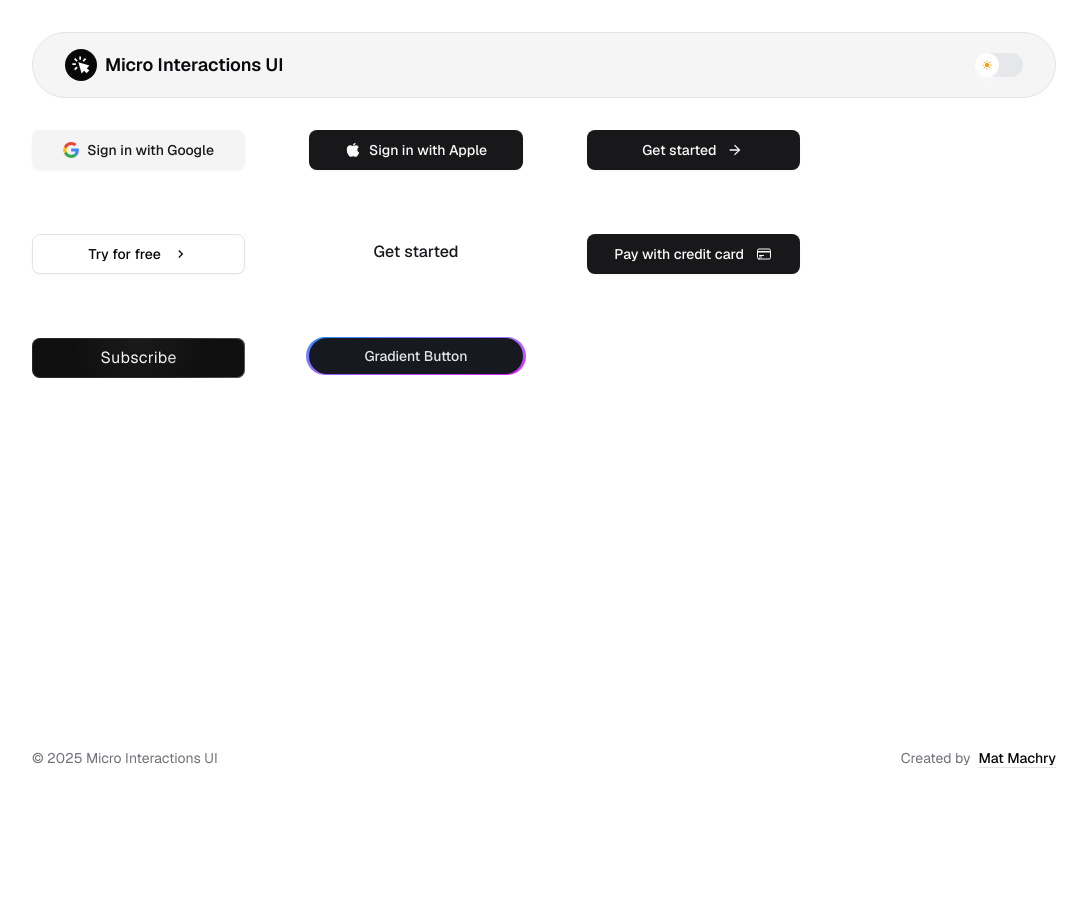
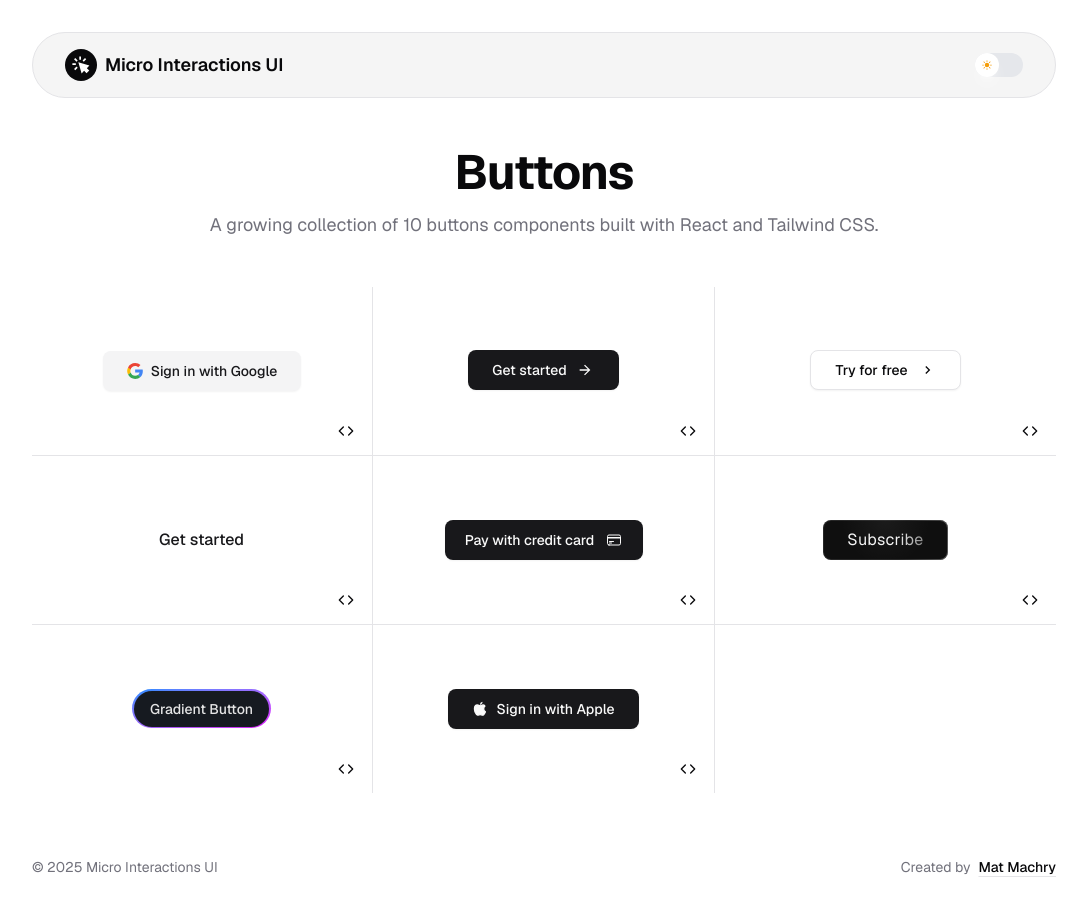
Before and after one commit to mateusmachry/microinteractionsui, a Next.js app: page /buttons in a window 1280 px wide. Shown: the whole page, without its empty margins (96-1183 px from the left). Before the commit the page ends 800 px from the top, so only its background shows below. Built offline with nearby package versions, Linux system fonts and the light colour scheme.

Commit message:
added category page

```diff
--- a/src/app/(categories)/buttons/page.tsx
+++ b/src/app/(categories)/buttons/page.tsx
@@ -6,18 +6,43 @@ import { Button5 } from "@/registry/button5/button5";
 import { Button6 } from "@/registry/button6/button6";
 import { Button7 } from "@/registry/button7/button7";
 import { Button8 } from "@/registry/button8/button8";
+import { CategoryPageGrid } from "@/shared/components/category-page-grid";
+import { CategoryPageHeader } from "@/shared/components/category-page-header";
+import { ComponentDemoCard } from "@/shared/components/component-demo-card";
 
 export default function ButtonComponents() {
     return (
-        <div className="grid grid-cols-1 md:grid-cols-2 xl:grid-cols-3 gap-x-16 gap-y-16 max-w-3xl">
-            <Button1 />
-            <Button8 />
-            <Button2 />
-            <Button3 />
-            <Button4 />
-            <Button5 />
-            <Button6 />
-            <Button7 />
-        </div>
+        <>
+            <CategoryPageHeader title={"Buttons"}>
+                A growing collection of 10 buttons components built
+                with React and Tailwind CSS.
+            </CategoryPageHeader>
+            <CategoryPageGrid>
+                <ComponentDemoCard>
+                    <Button1 />
+                </ComponentDemoCard>
+                <ComponentDemoCard>
+                    <Button2 />
+                </ComponentDemoCard>
+                <ComponentDemoCard>
+                    <Button3 />
+                </ComponentDemoCard>
+                <ComponentDemoCard>
+                    <Button4 />
+                </ComponentDemoCard>
+                <ComponentDemoCard>
+                    <Button5 />
+                </ComponentDemoCard>
+                <ComponentDemoCard>
+                    <Button6 />
+                </ComponentDemoCard>
+                <ComponentDemoCard>
+                    <Button7 />
+                </ComponentDemoCard>
+                <ComponentDemoCard>
+                    <Button8 />
+                </ComponentDemoCard>
+            </CategoryPageGrid>
+        </>
     );
 }
--- a/src/app/(categories)/layout.tsx
+++ b/src/app/(categories)/layout.tsx
@@ -9,7 +9,7 @@ export default function CategoriesLayout({
     return (
         <div className="flex flex-col min-h-screen max-w-5xl mx-auto">
             <TopNavBar />
-            <main className="grow my-8">
+            <main className="grow">
                 {children}
             </main>
             <Footer />
--- a/src/registry/button7/button7.tsx
+++ b/src/registry/button7/button7.tsx
@@ -5,7 +5,7 @@ import { Button } from "@/components/ui/button";
 export function Button7() {
     return (
         <Button
-            className="rounded-full relative flex justify-center items-center cursor-pointer bg-[#161a20] text-neutral-200 border-none hover:z-0 hover:shadow-[40px_0_100px_#008cff85,-40px_0_100px_#e100ffbb] after:absolute after:w-[103%] after:h-[108%] after:rounded-full after:bg-gradient-to-br after:from-[#008cff] after:to-[#e100ff] after:z-[-1]"
+            className="rounded-full relative flex justify-center items-center cursor-pointer bg-[#161a20] text-neutral-200 border-none hover:z-0 hover:shadow-[40px_0_100px_#008cff85,-40px_0_100px_#e100ffbb] after:absolute after:w-[103%] after:h-[109%] after:rounded-full after:bg-gradient-to-br after:from-[#008cff] after:to-[#e100ff] after:z-[-1]"
         >
             Gradient Button
         </Button>
--- /dev/null
+++ b/src/shared/components/category-page-grid.tsx
@@ -0,0 +1,9 @@
+export function CategoryPageGrid({ children }: { children: React.ReactNode }) {
+    return (
+        <div className="overflow-hidden my-8">
+            <div className="grid grid-cols-1 md:grid-cols-2 xl:grid-cols-3 -m-px *:not-first:-ms-px *:not-first:-mt-px">
+                {children}
+            </div>
+        </div>
+    );
+}
--- /dev/null
+++ b/src/shared/components/category-page-header.tsx
@@ -0,0 +1,18 @@
+import { cn } from "@/lib/utils";
+
+type CategoryPageHeaderProps = {
+    title: string;
+    className?: string;
+    children: React.ReactNode;
+}
+
+export function CategoryPageHeader({ title, className, children }: CategoryPageHeaderProps) {
+    return (
+        <div className={cn("my-12 text-center", className)}>
+            <h1 className="font-heading text-foreground mb-3 text-4xl/[1.1] font-bold tracking-tight md:text-5xl/[1.1]">
+                {title}
+            </h1>
+            <p className="text-muted-foreground text-lg max-w-3xl mx-auto">{children}</p>
+        </div>
+    );
+}
--- /dev/null
+++ b/src/shared/components/component-demo-card.tsx
@@ -0,0 +1,35 @@
+import { Button } from "@/components/ui/button";
+import { cn } from "@/lib/utils";
+import { CodeIcon } from "lucide-react";
+import { SVGProps } from "react";
+
+
+function IconV0(props: SVGProps<SVGSVGElement>) {
+    return (
+        <svg {...props} xmlns="http://www.w3.org/2000/svg" width="1em" height="1em" viewBox="0 0 24 24" {...props}><path fill="currentColor" d="M14.066 6.028v2.22h5.729q.075-.001.148.005l-5.853 5.752a2 2 0 0 1-.024-.309V8.247h-2.353v5.45c0 2.322 1.935 4.222 4.258 4.222h5.675v-2.22h-5.675q-.03 0-.059-.003l5.729-5.629q.006.082.006.166v5.465H24v-5.465a4.204 4.204 0 0 0-4.205-4.205zM0 8.245l8.28 9.266c.839.94 2.396.346 2.396-.914V8.245H8.19v5.44l-4.86-5.44Z"></path></svg>
+    )
+}
+
+export function ComponentDemoCard({
+    children,
+}: {
+    children: React.ReactNode;
+}) {
+    return (
+        <div
+            className={cn(
+                "relative p-12 sm:p-16 border flex justify-center items-center",
+            )}
+        >
+            {children}
+            <div className="absolute bottom-2 right-2 flex flex-row items-center gap-0">
+                <Button size={"sm"} variant={"ghost"} className="hidden cursor-pointer">
+                    <IconV0 width={16} height={16} />
+                </Button>
+                <Button size={"sm"} variant={"ghost"} className="cursor-pointer">
+                    <CodeIcon size={16} />
+                </Button>
+            </div>
+        </div>
+    );
+}
```
